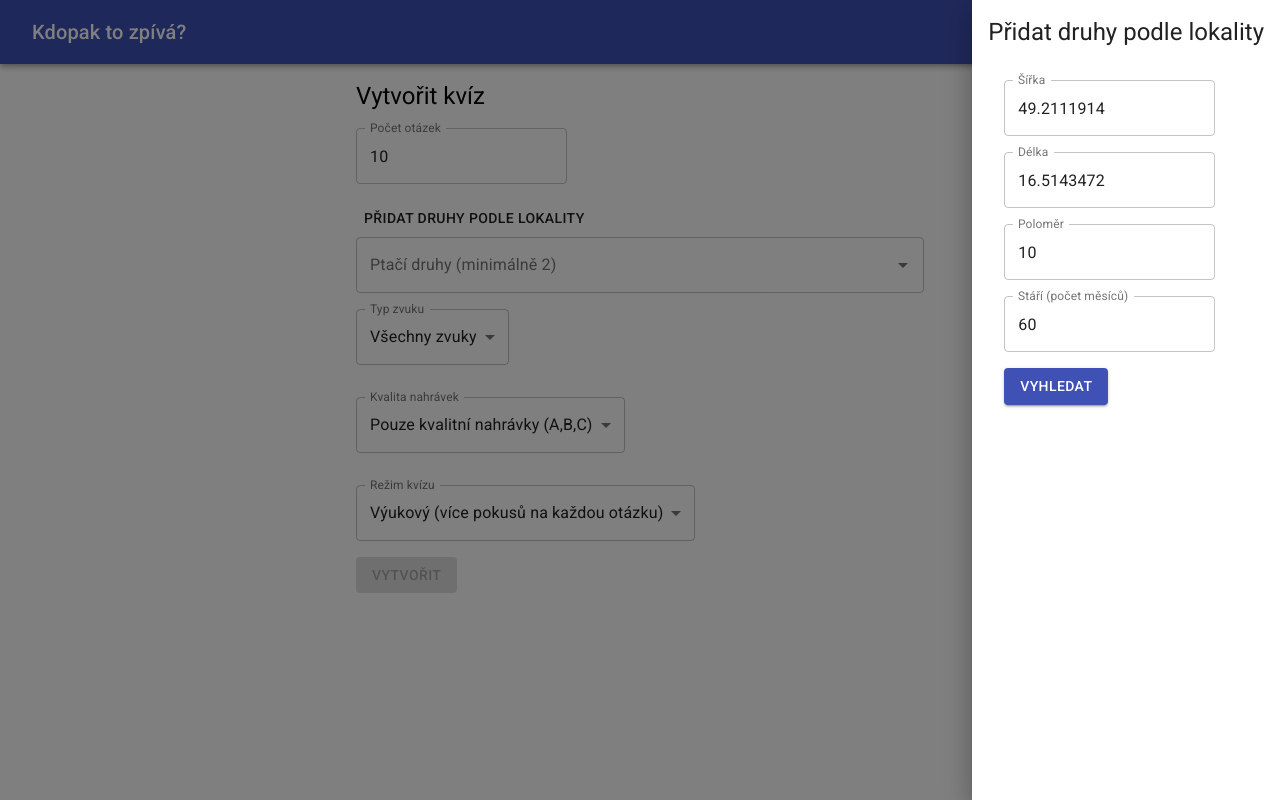
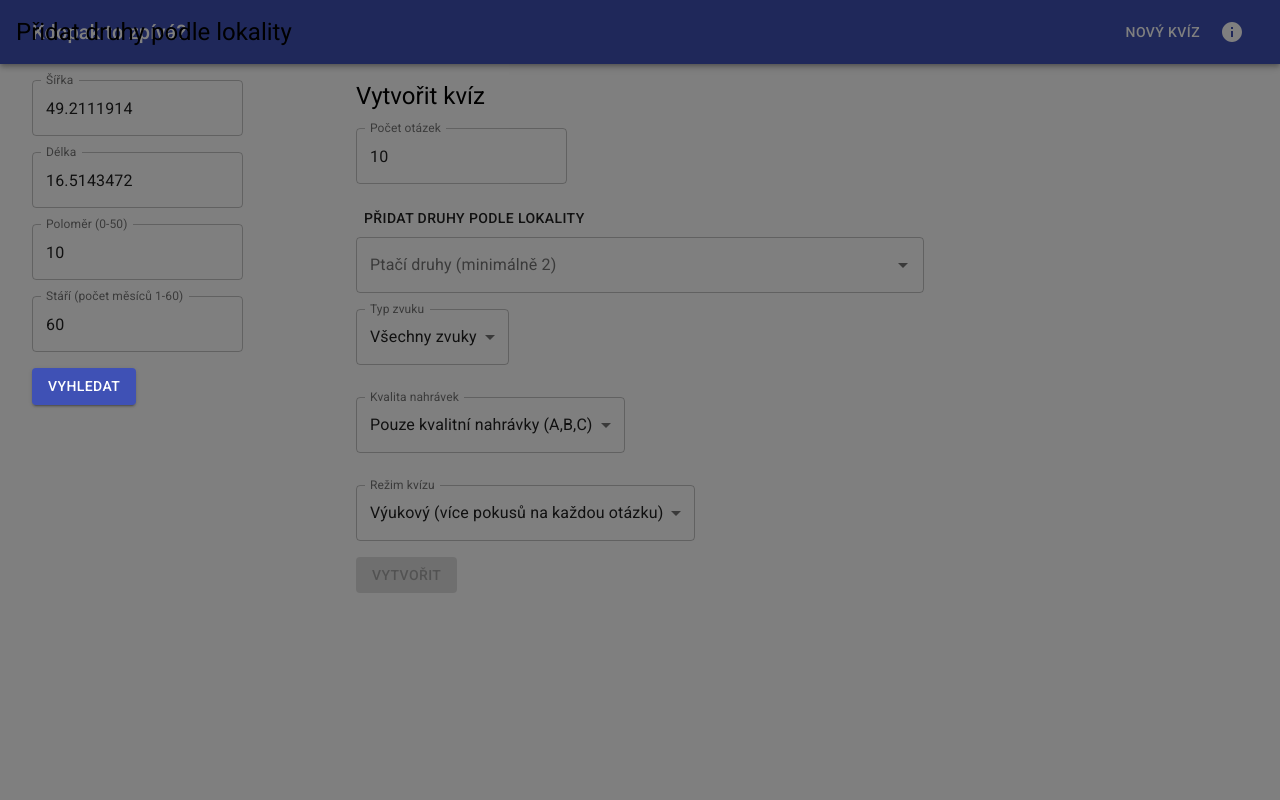
Before and after one commit to tomasdanek83/kdopaktozpiva, a React (Create React App) app: page / in a window 1280 px wide. Both pictures are taken after a click on the button "PŘIDAT DRUHY PODLE LOKALITY". Built offline with nearby package versions, Linux system fonts and the light colour scheme.

Commit message:
Added useBirdsByLocationSearch hook

```diff
--- a/src/components/BirdsByLocationSearch/BirdsByLocationSearch.tsx
+++ b/src/components/BirdsByLocationSearch/BirdsByLocationSearch.tsx
@@ -1,10 +1,9 @@
-import { createStyles, makeStyles, Theme, Typography } from '@material-ui/core'
+import { Box, createStyles, LinearProgress, makeStyles, Theme, Typography } from '@material-ui/core'
 import React, { ReactElement, useState } from 'react'
 import { BirdsByLocationFilters } from '../../api/BirdsByLocationFilters.model'
-import { useBirdsByLocationApi } from '../../hooks/useBirdsByLocationApi'
 import BirdsByLocationSearchForm from './BirdsByLocationSearchForm'
-import { useSnackbar } from 'notistack'
-import { BirdQuantity } from '../../api/BirdQuantity.model'
+import BirdsByLocationSearchResults from './BirdsByLocationSearchResults'
+import useBirdsByLocationSearch from './useBirdsByLocationSearch'
 
 const useStyles = makeStyles((theme: Theme) =>
     createStyles({
@@ -22,35 +21,34 @@ const defaultValues: BirdsByLocationFilters = {
 }
 
 export default function BirdsByLocationSearch (): ReactElement {
-    const [filters] = useState<BirdsByLocationFilters>(defaultValues)
-    const [birdQuantities, setBirdQuantities] = useState<BirdQuantity[]>([])
+    const [filters, setFilters] = useState<BirdsByLocationFilters>(defaultValues)
+
+    const { birdQuantities, loading, search } = useBirdsByLocationSearch()
 
     const classes = useStyles()
 
-    const { getBirdsByLocation } = useBirdsByLocationApi()
-    const { enqueueSnackbar } = useSnackbar()
-
     const handleSearch = (filters: BirdsByLocationFilters): void => {
-        console.log('handleSearch', filters)
-
-        getBirdsByLocation(filters).then(result => {
-            console.log('AVIF search result', result)
-
-            setBirdQuantities(result)
-        }).catch(error => {
-            console.error('AVIF search failed', error)
-            enqueueSnackbar('Failed to birds by location', { variant: 'error' })
-        })
+        setFilters(filters)
+        search(filters)
     }
 
     return (<div className={classes.root}>
         <Typography variant="h5">Přidat druhy podle lokality</Typography>
 
-        {filters != null && <BirdsByLocationSearchForm
-            defaultValues={filters}
-            onSearch={handleSearch}></BirdsByLocationSearchForm>
+        {filters != null &&
+            <BirdsByLocationSearchForm
+                defaultValues={filters}
+                onSearch={handleSearch}></BirdsByLocationSearchForm>
         }
 
-        {birdQuantities.map(bq => <div key={bq.name}>{bq.name}: {bq.quantity}</div>)}
+        {loading &&
+            <Box>
+                <LinearProgress />
+            </Box>
+        }
+
+        {birdQuantities != null &&
+            <BirdsByLocationSearchResults birdQuantities={birdQuantities}></BirdsByLocationSearchResults>
+        }
     </div>)
 }
--- a/src/components/BirdsByLocationSearch/BirdsByLocationSearchForm.tsx
+++ b/src/components/BirdsByLocationSearch/BirdsByLocationSearchForm.tsx
@@ -81,7 +81,7 @@ export default function BirdsByLocationSearchForm ({
 
             <div className={classes.formField}>
                 <TextField
-                    label="Poloměr"
+                    label="Poloměr (0-50)"
                     type="number"
                     value={radius}
                     variant="outlined"
@@ -90,7 +90,7 @@ export default function BirdsByLocationSearchForm ({
 
             <div className={classes.formField}>
                 <TextField
-                    label="Stáří (počet měsíců)"
+                    label="Stáří (počet měsíců 1-60)"
                     type="number"
                     value={timerange}
                     variant="outlined"
--- /dev/null
+++ b/src/components/BirdsByLocationSearch/BirdsByLocationSearchResults.tsx
@@ -0,0 +1,16 @@
+import React, { ReactElement } from 'react'
+import { BirdByLocationQuantity } from '../../model/BirdQuantity.model'
+
+export type BirdsByLocationSearchResultsProps = {
+    birdQuantities: BirdByLocationQuantity[]
+}
+
+export default function BirdsByLocationSearchResults ({ birdQuantities }: BirdsByLocationSearchResultsProps): ReactElement {
+    if (birdQuantities.length === 0) {
+        return (<div>Žádné výsledky</div>)
+    }
+
+    return (<>
+        {birdQuantities.map(bq => <div key={bq.bird.scientificName}>{bq.bird.czechName}: {bq.quantity}</div>)}
+    </>)
+}
--- /dev/null
+++ b/src/components/BirdsByLocationSearch/useBirdsByLocationSearch.ts
@@ -0,0 +1,70 @@
+import { useSnackbar } from 'notistack'
+import { useEffect, useState } from 'react'
+import { BirdQuantity } from '../../api/BirdQuantity.model'
+import { BirdsByLocationFilters } from '../../api/BirdsByLocationFilters.model'
+import { useBirdsApi } from '../../hooks/useBirdsApi'
+import { useBirdsByLocationApi } from '../../hooks/useBirdsByLocationApi'
+import { Bird } from '../../model/Bird.model'
+import { BirdByLocationQuantity } from '../../model/BirdQuantity.model'
+
+export type useBirdsByLocationSearchState = {
+    birdQuantities?: BirdByLocationQuantity[]
+    loading: boolean
+    search: (filters: BirdsByLocationFilters) => void
+}
+
+export default function useBirdsByLocationSearch (): useBirdsByLocationSearchState {
+    const [birdQuantities, setBirdQuantities] = useState<BirdByLocationQuantity[]>()
+    const [loading, setLoading] = useState<boolean>(false)
+    const [allBirds, setAllBirds] = useState<Bird[]>([])
+
+    const { getBirdsByLocation } = useBirdsByLocationApi()
+    const { enqueueSnackbar } = useSnackbar()
+
+    const { getAllCzechBirds } = useBirdsApi()
+
+    useEffect(() => {
+        setAllBirds(getAllCzechBirds())
+    }, [])
+
+    const getBirdQuantities = (quantities: BirdQuantity[]): BirdByLocationQuantity[] => {
+        const sortedQuantities = quantities.sort((a, b) => b.quantity - a.quantity)
+
+        const unknownBirds = sortedQuantities.filter(bq => !allBirds.some(b => b.scientificName === bq.name))
+
+        if (unknownBirds.length > 0) {
+            console.error('AVIF returned unknown birds:', unknownBirds)
+        }
+
+        return sortedQuantities
+            .filter(bq => !unknownBirds.some(ub => ub.name === bq.name))
+            .map(bq => {
+                return {
+                    bird: allBirds.find(b => b.scientificName === bq.name) as Bird,
+                    quantity: bq.quantity
+                }
+            })
+    }
+
+    const search = (filters: BirdsByLocationFilters): void => {
+        console.log('search', filters)
+        setLoading(true)
+
+        getBirdsByLocation(filters).then(result => {
+            console.log('AVIF search result', result)
+            setLoading(false)
+
+            setBirdQuantities(getBirdQuantities(result))
+        }).catch(error => {
+            console.error('AVIF search failed', error)
+            setLoading(false)
+            enqueueSnackbar('Failed to birds by location', { variant: 'error' })
+        })
+    }
+
+    return {
+        birdQuantities,
+        loading,
+        search
+    }
+}
--- a/src/components/QuizBuilder/QuizBuilder.tsx
+++ b/src/components/QuizBuilder/QuizBuilder.tsx
@@ -1,7 +1,7 @@
 import React, { ReactElement, useState, useEffect } from 'react'
 import { QuizParams } from '../../model/QuizParams.model'
 import { Bird } from '../../model/Bird.model'
-import { Typography, Button, TextField, createStyles, makeStyles, Theme, FormControl, InputLabel, Select, MenuItem, Drawer } from '@material-ui/core'
+import { Typography, Button, TextField, createStyles, makeStyles, Theme, FormControl, InputLabel, Select, MenuItem, Modal } from '@material-ui/core'
 import Autocomplete from '@material-ui/lab/Autocomplete'
 import { useBirdsApi } from '../../hooks/useBirdsApi'
 import { AutocompleteChangeReason, AutocompleteChangeDetails } from '@material-ui/lab'
@@ -104,12 +104,11 @@ export default function QuizBuilder ({ initialParams, onBuild }: QuizBuilderProp
             </div>
 
             <div className={classes.formField}>
-                <Drawer
-                    anchor="right"
+                <Modal
                     open={birdsByLocationSearchOpened}
                     onClose={toggleBirdsByLocationSearch(false)}>
                     <BirdsByLocationSearch></BirdsByLocationSearch>
-                </Drawer>
+                </Modal>
                 <Button onClick={toggleBirdsByLocationSearch(true)}>Přidat druhy podle lokality</Button>
 
                 <Autocomplete
--- /dev/null
+++ b/src/model/BirdQuantity.model.ts
@@ -0,0 +1,6 @@
+import { Bird } from './Bird.model'
+
+export type BirdByLocationQuantity = {
+    bird: Bird
+    quantity: number
+}
```
